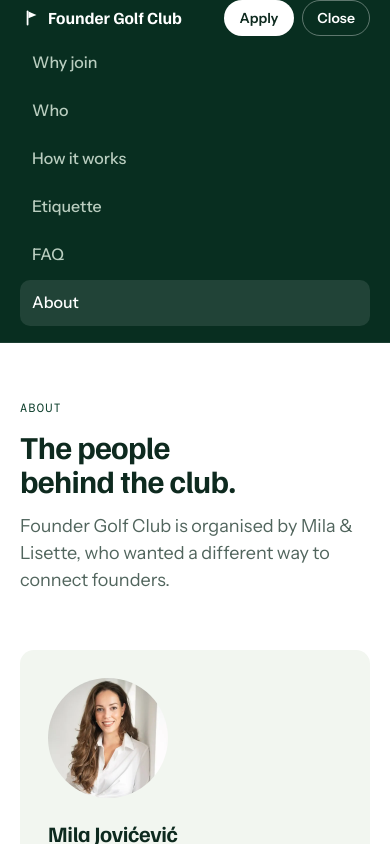
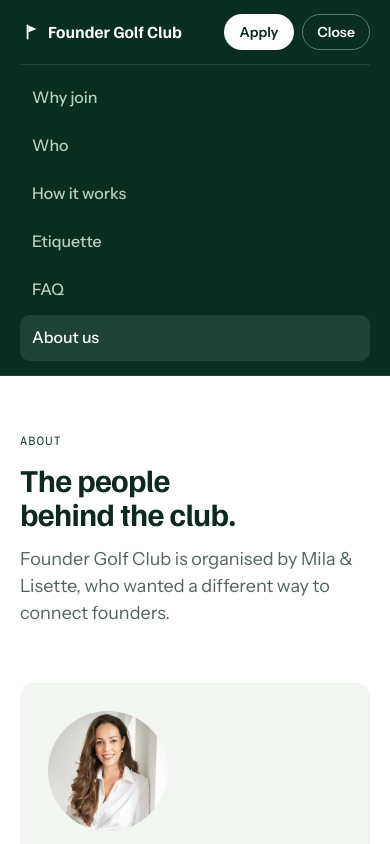
Before and after one commit to Lisette-Upstream/founder-golf-club, a plain HTML site: page about/index.html in a window 390 px wide. Both pictures are taken after a click on the button "Menu". Shown: the top 844 px of the page. Drawn offline with Linux system fonts and the light colour scheme.

Commit message:
Rename About to About us, link names to LinkedIn, fix phone menu spacing
- Top menu and footer say "About us" on every page
- The organisers' names under the homepage quotes link to their LinkedIn
- On phones, the header keeps its spacing when the menu opens, with a
  thin line above the menu items

Co-Authored-By: Claude Opus 5.5 <noreply@anthropic.com>

```diff
--- a/about/index.html
+++ b/about/index.html
@@ -31,7 +31,7 @@
         <a href="/#how">How it works</a>
         <a href="/#etiquette">Etiquette</a>
         <a href="/#faq">FAQ</a>
-        <a href="/about/" aria-current="page">About</a>
+        <a href="/about/" aria-current="page">About us</a>
       </nav>
       <div class="header-actions">
         <a class="button button-white button-small" href="https://milaprojects.notion.site/40cae63767768053b13bd6b14be5f0df" target="_blank" rel="noopener">Apply</a>
@@ -78,7 +78,7 @@
       <p class="footer-tagline">Keep your head down and your burn rate low.</p>
       <nav class="footer-links" aria-label="Footer">
         <a href="https://milaprojects.notion.site/40cae63767768053b13bd6b14be5f0df" target="_blank" rel="noopener">Apply</a>
-        <a href="/about/">About</a>
+        <a href="/about/">About us</a>
         <a href="/contact/">Contact us</a>
         <a href="/privacy/">Privacy</a>
       </nav>
--- a/styles.css
+++ b/styles.css
@@ -71,9 +71,10 @@ h2 { font-family: var(--display); font-weight: 700; font-size: clamp(28px, 3.2vw
 .menu-button { display: none; min-height: 36px; padding: 0 14px; border: 1px solid rgba(255, 255, 255, .35); border-radius: 999px; background: transparent; color: var(--white); font: 600 14px var(--body); cursor: pointer; }
 
 @media (max-width: 960px) {
-  .header-inner { flex-wrap: wrap; gap: 0 12px; }
+  /* Fixed space above and below the logo row, so it stays put when the menu opens */
+  .header-inner { flex-wrap: wrap; gap: 0 12px; min-height: 0; padding-top: 14px; padding-bottom: 14px; }
   .menu-button { display: inline-flex; align-items: center; }
-  .nav { order: 3; display: none; width: 100%; flex-direction: column; align-items: stretch; padding: 4px 0 16px; }
+  .nav { order: 3; display: none; width: 100%; flex-direction: column; align-items: stretch; margin-top: 14px; padding-top: 10px; border-top: 1px solid rgba(255, 255, 255, .1); }
   .nav.is-open { display: flex; }
   .nav a { min-height: 46px; padding: 0 12px; font-size: 16px; border-radius: 10px; }
 }
@@ -264,6 +265,8 @@ h2 { font-family: var(--display); font-weight: 700; font-size: clamp(28px, 3.2vw
 .quote figcaption { margin-top: auto; display: flex; align-items: center; gap: 14px; font-size: 14px; color: var(--ink-soft); }
 .quote figcaption img { flex: none; width: 52px; height: 52px; border-radius: 50%; object-fit: cover; object-position: 50% 30%; }
 .quote figcaption strong { display: block; font-weight: 600; color: var(--ink); }
+.quote figcaption strong a { text-decoration: underline; text-decoration-thickness: 1px; text-underline-offset: 3px; text-decoration-color: rgba(14, 42, 31, .3); }
+.quote figcaption strong a:hover { text-decoration-color: currentColor; }
 @media (max-width: 720px) { .quotes { grid-template-columns: 1fr; gap: 32px; } }
 
 /* Q&A: less space above and below than the other sections, so the list stays compact */
```
Also changed, not shown: contact/index.html (+2 -2 lines), index.html (+4 -4 lines), privacy/index.html (+2 -2 lines).
